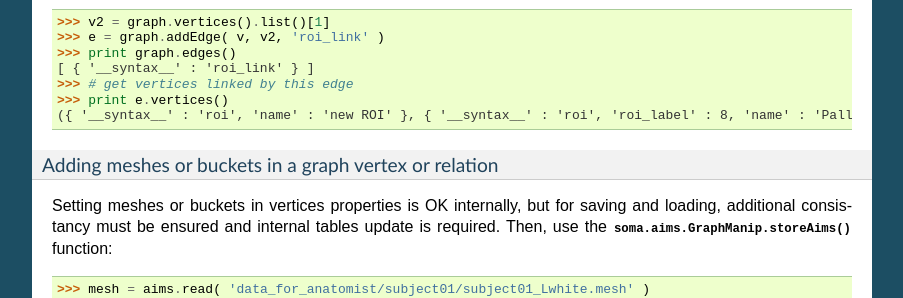
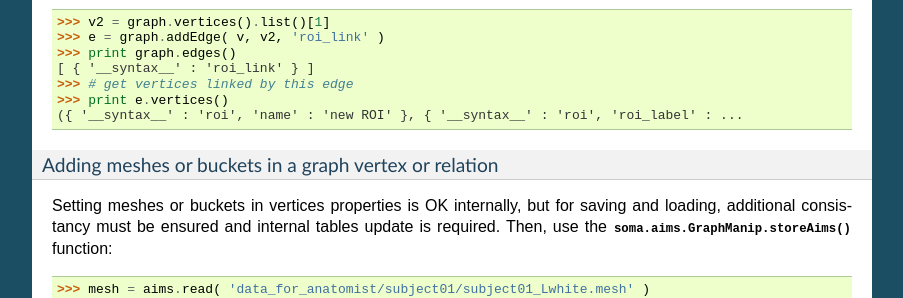
Before and after one commit to brainvisa/aims-free, a Sphinx documentation site: the page built from pyaims/doc/sphinx/pyaims_tutorial.rst, in a window 1280 px wide and 900 px high, scrolled down 15732 px. Shown: the part 152-450 px from the top of the window, without its empty margins (198-1101 px from the left). Built offline with Sphinx 7.4.7, drawn with Linux system fonts in a browser that asks for light colours; the version number could not be read and is left out.

Commit message:
Less precise expected result for e.vertices() because as the vertices are stored in a set, we cannot know the order of vertices after the insertion of a new one.
git-svn-id: https://bioproj.extra.cea.fr/neurosvn/brainvisa/aims/aims-free/branches/4.3@51126 613412ce-1361-4b7a-93bf-a3c75af1bae4

```diff
--- a/pyaims/doc/sphinx/pyaims_tutorial.rst
+++ b/pyaims/doc/sphinx/pyaims_tutorial.rst
@@ -748,7 +748,7 @@ Edges are also dictionary-like properties sets.
 [ { '__syntax__' : 'roi_link' } ]
 >>> # get vertices linked by this edge
 >>> print e.vertices()
-({ '__syntax__' : 'roi', 'name' : 'new ROI' }, { '__syntax__' : 'roi', 'roi_label' : 8, 'name' : 'Pallidum_gauche', ...
+({ '__syntax__' : 'roi', 'name' : 'new ROI' }, { '__syntax__' : 'roi', 'roi_label' : ...
 
 
 Adding meshes or buckets in a graph vertex or relation
```
